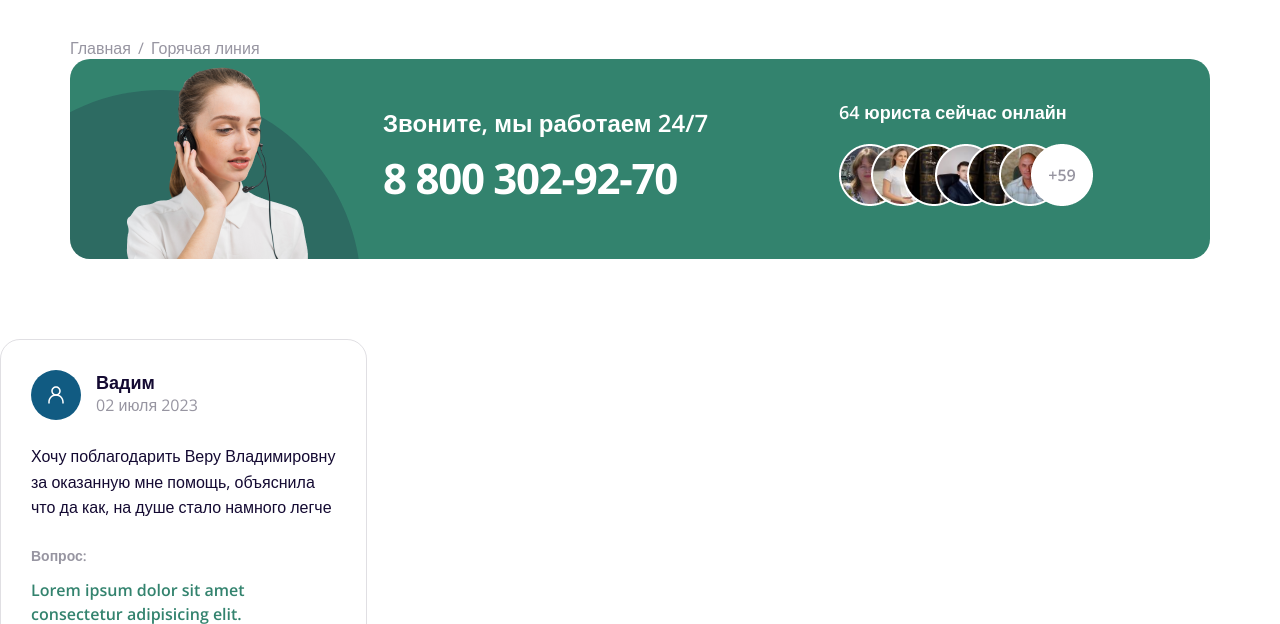
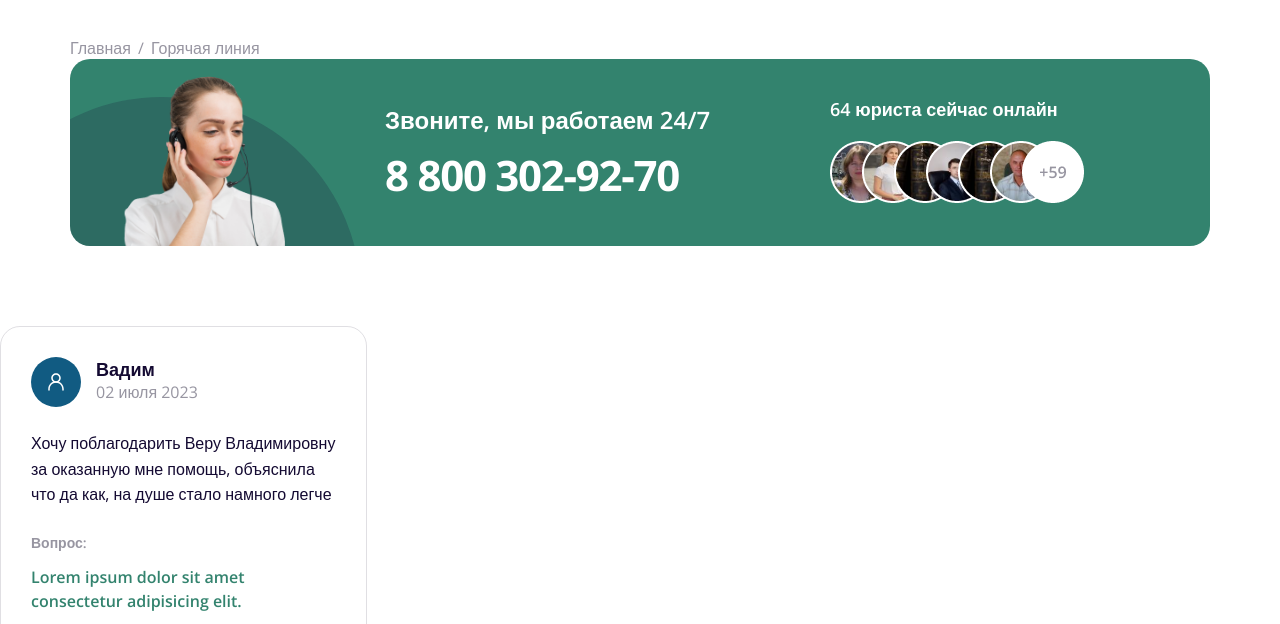
Before and after one commit to gleb-erokhin/100lawyers, a website: page src/html/index.html in a window 1280 px wide. Shown: the part 176-800 px from the top of the page. Drawn offline with nearby package versions, Linux system fonts and the light colour scheme; files that its build step writes are made by us from their sources; files whose address does not match are found by name.

Commit message:
промежуточные результаты настройки банера мобильной версии

```diff
--- a/src/html/blocks/baner-online.html
+++ b/src/html/blocks/baner-online.html
@@ -2,6 +2,9 @@
     <div class="container">
 
         <div class="baner-online__row">
+            <div class="baner-online__img">
+                <img src="./../../img/baner-online/woman.png" width="280" alt="">
+            </div>
             <div class="baner-online__call-us">
                 <p>
                     Звоните, мы работаем 24/7
--- a/src/scss/base/_containers.scss
+++ b/src/scss/base/_containers.scss
@@ -1,5 +1,19 @@
 .container {
+	width: 100%;
 	padding: 0 var(--container-padding);
 	max-width: var(--container-width);
 	margin: 0 auto;
+
+	@include desktop {
+		max-width: 960px;
+	}
+	@include tablet {
+		max-width: 740px;
+	}
+	@include small {
+		max-width: 540px;
+	}
+	@include mobile {
+		max-width: 100%;
+	}
 }
--- a/src/scss/blocks/_baner-online.scss
+++ b/src/scss/blocks/_baner-online.scss
@@ -7,34 +7,101 @@
         position: relative;
         display: flex;
         align-items: center;
-        justify-content: space-between;
+        // justify-content: space-between;
+        // flex-direction: column;
+        // gap: 56px;
 
-        height: 200px;
+        // min-height: 200px;
         border-radius: 20px;
-        padding: 43px 117px 50px 313px;
+        // padding: 43px 117px 50px 313px;
+        // padding: 43px 117px;
+
         background-color: var(--green);
         overflow: hidden;
+
+        @include tablet {
+            display: block;
+        }
     }
     &__row::before {
         position: absolute;
         content: "";
         width: 399px;
         height: 399px;
-        top: 31px;
+        bottom: -250px;
         left: -108px;
         border-radius: 50%;
         background-color: rgba(20, 10, 50, 0.2);
     }
-    &__row::after {
-        position: absolute;
-        content: "";
-        width: 298px;
-        height: 200px;
-        top: 0;
-        left: 36px;
+    // &__row::after {
+    //     position: absolute;
+    //     content: "";
+    //     width: 298px;
+    //     height: 200px;
+    //     bottom: 0;
+    //     left: 36px;
 
-        background-image: url('./../../img/baner-online/woman.png');
+    //     background-image: url('./../../img/baner-online/woman.png');
+    // }
+
+    &__img {
+        position: relative;
+        padding-top: 10px;
+        padding-left: 36px;
+        width: 300px;
+        @include desktop {
+            width: 280px;
+        }
+        @include tablet {
+            position: absolute;
+            bottom: 0;
+            left: 0;
+        }
+        @include small {
+            left: -60px;
+        }
+        @include mobile {
+            left: -100px;
+        }
     }
+    &__call-us {
+        display: block;
+        width: calc(100% - 300px - 380px);
+        padding-left: 15px;
+
+        @include desktop {
+        width: calc(100% - 280px - 280px);
+
+        }
+        @include tablet {
+            width: 100%;
+            margin-top: 30px;
+            margin-left: 30px;
+            margin-bottom: 40px;
+        }
+        @include mobile {
+            margin-left: 0;
+        }
+    }
+    &__status {
+        display: block;
+        width: 380px;
+        @include desktop {
+            width: 280px;
+        }
+
+        @include tablet {
+            width: 200px;
+            margin-left: auto;
+            margin-right: 80px;
+            margin-bottom: 50px;
+        }
+        @include mobile {
+            margin-right: 25px;
+            z-index: 5
+        }
+    }
+
     &__call-us p {
         font-size: 24px;
 
```
Also changed, not shown: src/scss/base/_mixins.scss (line endings or trailing spaces).
